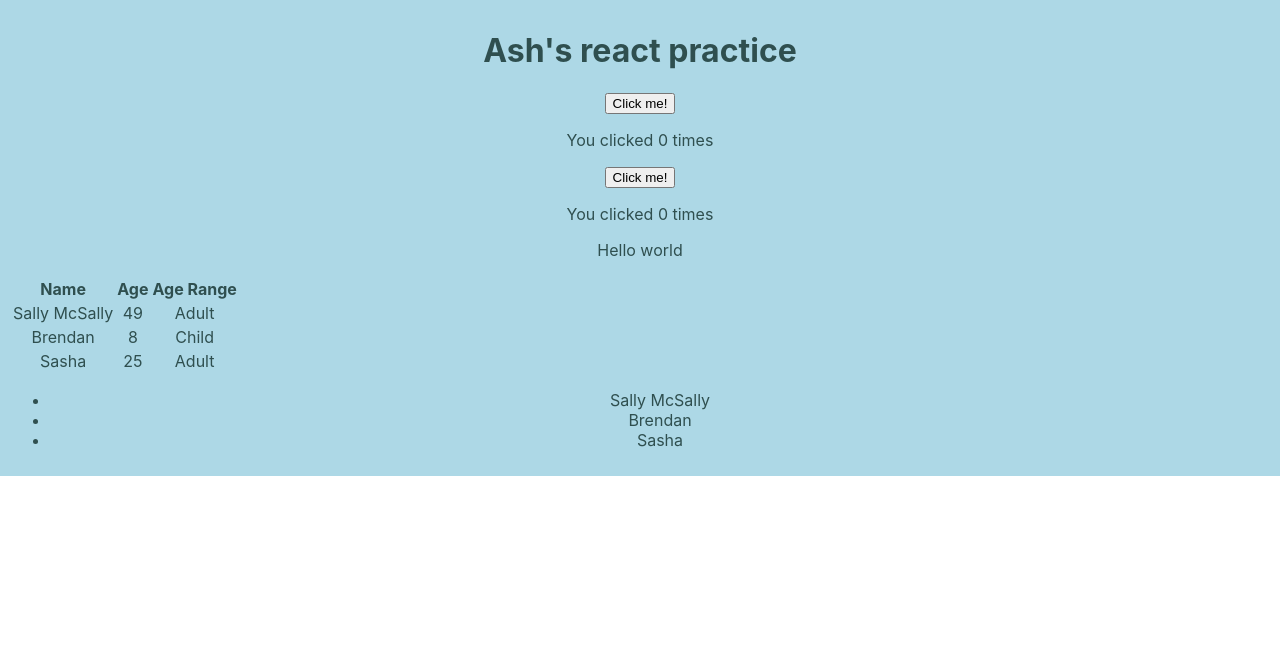
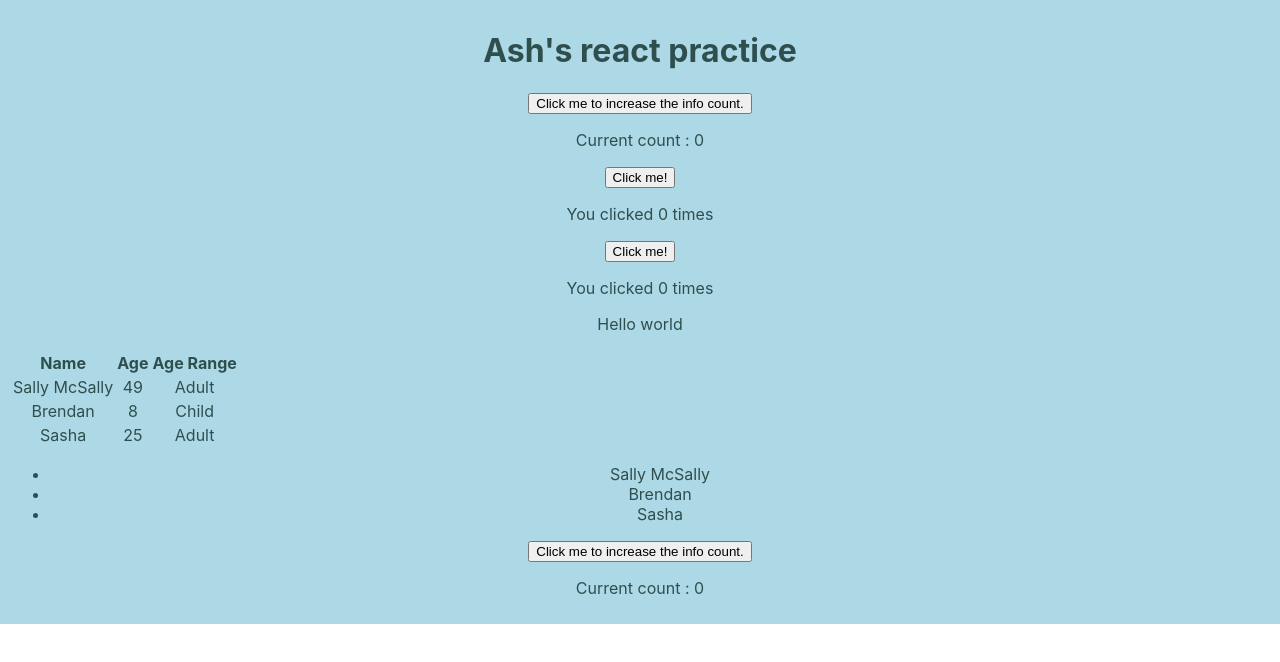
Before and after one commit to NotVeryAsh/React-Hangman, a React (Create React App) app: page / in a window 1280 px wide. Shown: the top 662 px of the page. Built offline with nearby package versions, Linux system fonts and the light colour scheme.

Commit message:
Add count info component that shares state with the rest of the count info components

```diff
--- a/src/App.js
+++ b/src/App.js
@@ -1,6 +1,8 @@
 import logo from './logo.svg';
 import './App.css';
 import Button from "./Components/Button";
+import CountInfo from "./Components/ClickInfo";
+import {useState} from "react";
 
 const data = {
     app_name: "Ash's react practice",
@@ -15,14 +17,23 @@ const userData = [
 const userNames = userData.map(user => <li key={user.id}>{user.name}</li>);
 
 function App() {
+
+  const [infoCount, setInfoCount] = useState(0);
+
+  function IncreaseInfoCount() {
+      setInfoCount(infoCount + 1);
+  }
+
   return (
     <div className="App" style={{backgroundColor: "lightblue", color: "darkslategray", padding: 10}}>
         <h1>{data.app_name}</h1>
+        <CountInfo handleClick={IncreaseInfoCount} count={infoCount}/>
         <Button />
         <Button />
         <Paragraph />
         <UserList />
         <ul>{userNames}</ul>
+        <CountInfo handleClick={IncreaseInfoCount} count={infoCount}/>
     </div>
   );
 }
--- /dev/null
+++ b/src/Components/ClickInfo.jsx
@@ -0,0 +1,10 @@
+export default function CountInfo({count, handleClick}) {
+    return (
+        <>
+            <button onClick={handleClick}>
+                Click me to increase the info count.
+            </button>
+            <p>Current count : {count}</p>
+        </>
+    )
+}
```
